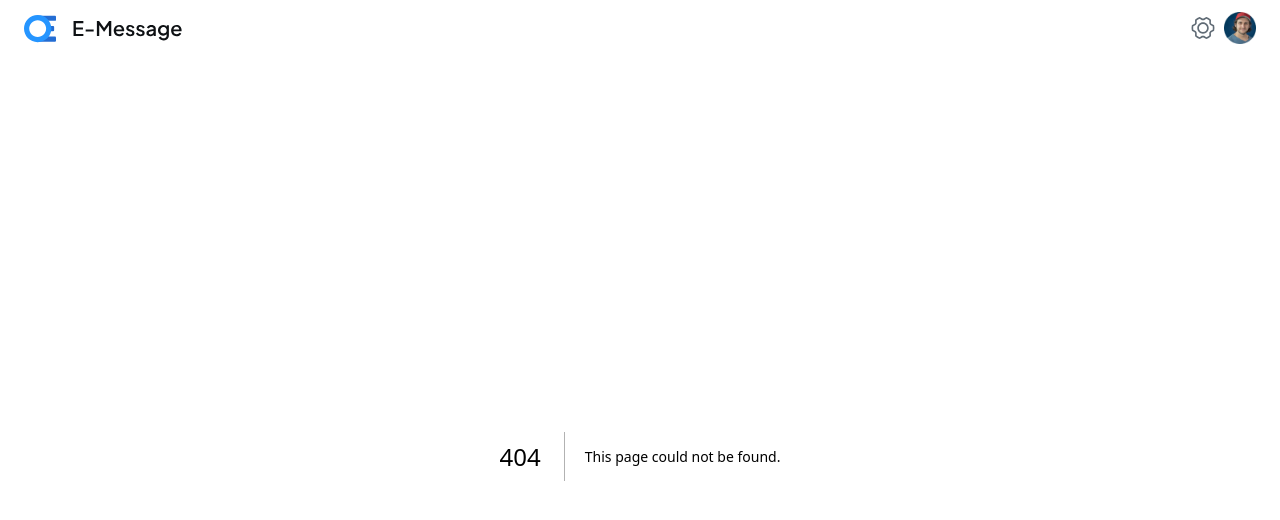
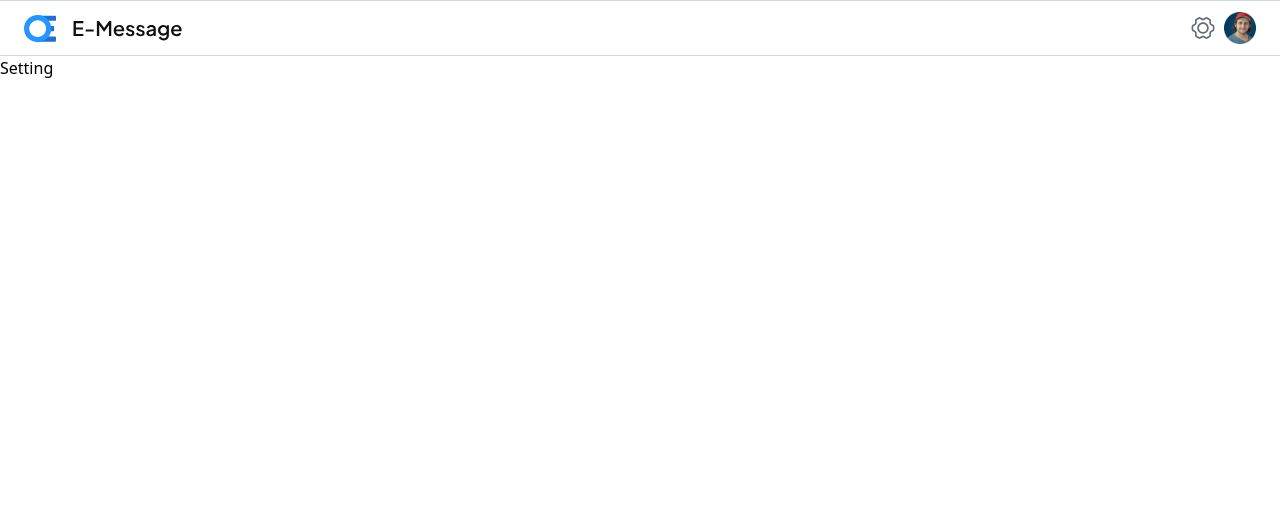
Before and after one commit to ssssed/messenger-ts, a Next.js app: page /settings in a window 1280 px wide. Before the commit this address had no page. Shown: the top 520 px of the page. Built offline with nearby package versions, Linux system fonts and the light colour scheme.

Commit message:
feat: add cursor pointer to dialog and create frame profile and settings page

```diff
--- /dev/null
+++ b/app/profile/page.tsx
@@ -0,0 +1,3 @@
+export default function Profile() {
+  return <main>Profile</main>;
+}
--- /dev/null
+++ b/app/settings/page.tsx
@@ -0,0 +1,3 @@
+export default function Setting() {
+  return <main>Setting</main>;
+}
--- a/components/chat/ui/dialog/index.tsx
+++ b/components/chat/ui/dialog/index.tsx
@@ -2,7 +2,7 @@ import Image from "next/image";
 
 const Dialog = () => {
   return (
-    <div className="flex flex-row items-center gap-2">
+    <div className="flex flex-row items-center gap-2 cursor-pointer">
       <Image src="/person.png" alt="person" width={40} height={40} />
       <div className="flex flex-row">
         <div className="flex flex-col items-center gap-[6px]">
--- a/components/chat/ui/index.ts
+++ b/components/chat/ui/index.ts
@@ -1,4 +1,6 @@
 import Dialog from "./dialog";
 import Dialogs from "./dialogs";
+import Message from "./message";
+import Messages from "./messages";
 
-export { Dialogs, Dialog };
+export { Dialogs, Dialog, Messages, Message };
--- /dev/null
+++ b/components/chat/ui/message/index.tsx
@@ -0,0 +1,5 @@
+const Message = () => {
+  return <div>Message</div>;
+};
+
+export default Message;
--- /dev/null
+++ b/components/chat/ui/messages/index.tsx
@@ -0,0 +1,34 @@
+import { Message } from "@/components/chat/ui";
+
+const messages = [
+  {
+    id: 1,
+    text: "Lorem ipsum dolor sit amet, qui minim labore adipisicing minim sint cillum sint consectetur cupidatat.",
+    name: "Caesar",
+    time: "4:38 AM",
+  },
+  {
+    id: 2,
+    text: "Lorem ipsum dolor sit amet, qui minim labore adipisicing minim sint cillum sint consectetur cupidatat.",
+    name: "Caesar",
+    time: "4:39 AM",
+  },
+  {
+    id: 3,
+    text: "Lorem ipsum dolor sit amet, qui minim labore adipisicing minim sint cillum sint consectetur cupidatat.",
+    name: "Caesar",
+    time: "4:40 AM",
+  },
+];
+
+const Messages = () => {
+  return (
+    <div className="flex flex-col px-20 py-2">
+      {messages.map((ms) => (
+        <Message key={ms.id} />
+      ))}
+    </div>
+  );
+};
+
+export default Messages;
--- a/components/ui-ud/ui/header/index.tsx
+++ b/components/ui-ud/ui/header/index.tsx
@@ -1,12 +1,24 @@
 import Image from "next/image";
+import Link from "next/link";
 
 const Header = () => {
   return (
-    <header className="sticky top-0 h-14 px-6 flex flex-row items-center">
-      <Image src="/logo.svg" alt="logo" width={159} height={56} />
-      <div className="ml-auto flex flex-row gap-[9.5px]">
-        <Image src="/setting.svg" alt="setting" height={24} width={24} />
-        <Image src="/person.png" alt="user image" width={32} height={32} />
+    <header
+      className="sticky top-0 h-14 px-6 flex flex-row items-center
+    border-t border-b border-solid
+    border-[#CDD5DE]
+    shadow-[rgba(2, 17, 37, 0.04)]"
+    >
+      <Link href="/">
+        <Image src="/logo.svg" alt="logo" width={159} height={56} />
+      </Link>
+      <div className="ml-auto flex items-center flex-row gap-[9.5px]">
+        <Link href="/settings">
+          <Image src="/setting.svg" alt="setting" height={24} width={24} />
+        </Link>
+        <Link href="/profile">
+          <Image src="/person.png" alt="user image" width={32} height={32} />
+        </Link>
       </div>
     </header>
   );
```
